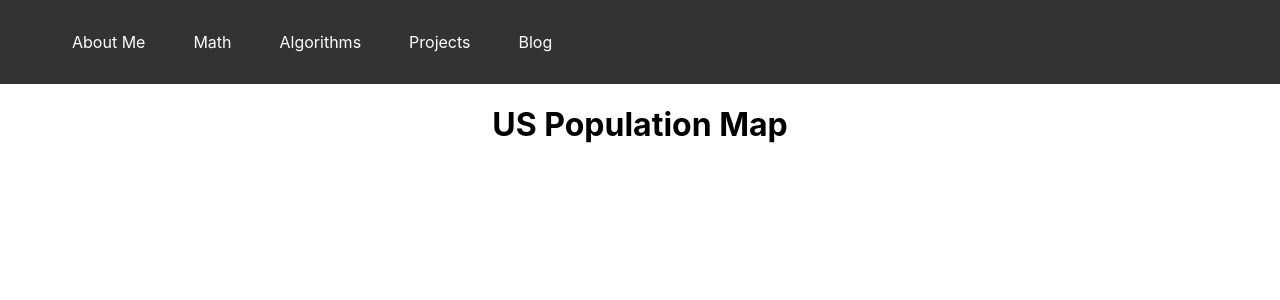
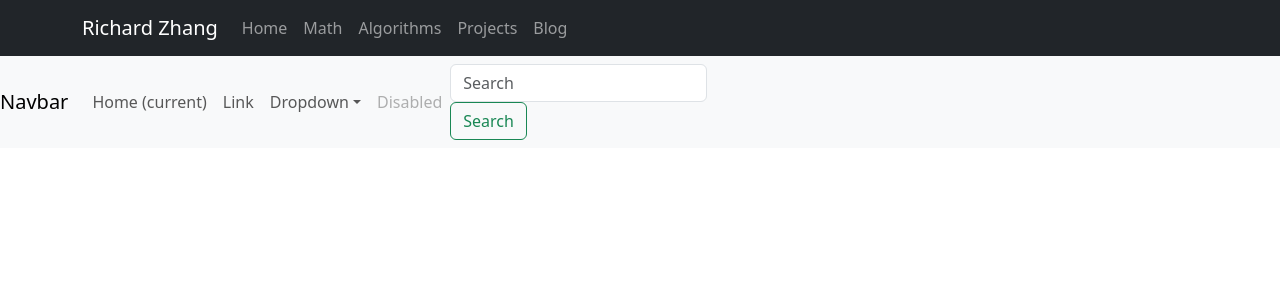
Before and after one commit to RichardZhang8020/my-simple-website, a React (Create React App) app: page /debugging in a window 1280 px wide. Shown: the top 300 px of the page. Built offline with nearby package versions, Linux system fonts and the light colour scheme.

Commit message:
add bootstrap and bootstrap navbar

```diff
--- a/src/App.js
+++ b/src/App.js
@@ -7,6 +7,7 @@
 import Blog from './pages/Blog';
 import CompoundInterest from './pages/CompoundInterest';
 import Navbar from './components/Navbar';
+import Navbar2 from './components/Navbar2';
 import Honesty from './pages/Blog/Honesty';
 import UsPopulation from './USPopulation';
 import StatePopulation from './StatePopulation';
@@ -15,7 +16,7 @@
 function App() {
   return (
     <Router basename={process.env.PUBLIC_URL}>
-      <Navbar />
+      <Navbar2 />
       <Routes>
         <Route path="/" element={<About />} />
         <Route path="/math" element={<Math />} />
--- a/src/Debugging.jsx
+++ b/src/Debugging.jsx
@@ -4,8 +4,41 @@
 
   return (
     <div>
-      <h1>US Population Map</h1>
-      <svg width="900" height="600" />
+        <nav class="navbar navbar-expand-lg navbar-light bg-light">
+            <a class="navbar-brand" href="#">Navbar</a>
+            <button class="navbar-toggler" type="button" data-toggle="collapse" data-target="#navbarSupportedContent" aria-controls="navbarSupportedContent" aria-expanded="false" aria-label="Toggle navigation">
+                <span class="navbar-toggler-icon"></span>
+            </button>
+
+            <div class="collapse navbar-collapse" id="navbarSupportedContent">
+                <ul class="navbar-nav mr-auto">
+                <li class="nav-item active">
+                    <a class="nav-link" href="#">Home <span class="sr-only">(current)</span></a>
+                </li>
+                <li class="nav-item">
+                    <a class="nav-link" href="#">Link</a>
+                </li>
+                <li class="nav-item dropdown">
+                    <a class="nav-link dropdown-toggle" href="#" id="navbarDropdown" role="button" data-toggle="dropdown" aria-haspopup="true" aria-expanded="false">
+                    Dropdown
+                    </a>
+                    <div class="dropdown-menu" aria-labelledby="navbarDropdown">
+                    <a class="dropdown-item" href="#">Action</a>
+                    <a class="dropdown-item" href="#">Another action</a>
+                    <div class="dropdown-divider"></div>
+                    <a class="dropdown-item" href="#">Something else here</a>
+                    </div>
+                </li>
+                <li class="nav-item">
+                    <a class="nav-link disabled" href="#">Disabled</a>
+                </li>
+                </ul>
+                <form class="form-inline my-2 my-lg-0">
+                <input class="form-control mr-sm-2" type="search" placeholder="Search" aria-label="Search"/>
+                <button class="btn btn-outline-success my-2 my-sm-0" type="submit">Search</button>
+                </form>
+            </div>
+        </nav>
     </div>
   );
 }
--- /dev/null
+++ b/src/components/Navbar2.jsx
@@ -0,0 +1,26 @@
+import Container from 'react-bootstrap/Container';
+import Nav from 'react-bootstrap/Nav';
+import Navbar from 'react-bootstrap/Navbar';
+import { Link } from 'react-router-dom';
+
+function Navbar2() {
+  return (
+    <Navbar expand="lg" bg="dark" data-bs-theme="dark">
+      <Container>
+        <Navbar.Brand as={Link} to="/">Richard Zhang</Navbar.Brand>
+        <Navbar.Toggle aria-controls="basic-navbar-nav" />
+        <Navbar.Collapse id="basic-navbar-nav">
+          <Nav className="me-auto">
+            <Nav.Link as={Link} to="/">Home</Nav.Link>
+            <Nav.Link as={Link} to="/math">Math</Nav.Link>
+            <Nav.Link as={Link} to="/algorithms">Algorithms</Nav.Link>
+            <Nav.Link as={Link} to="/projects">Projects</Nav.Link>
+            <Nav.Link as={Link} to="/blog">Blog</Nav.Link>
+          </Nav>
+        </Navbar.Collapse>
+      </Container>
+    </Navbar>
+  );
+}
+
+export default Navbar2;
--- a/src/index.js
+++ b/src/index.js
@@ -3,6 +3,7 @@
 import './css/index.css';
 import App from './App';
 import reportWebVitals from './reportWebVitals';
+import 'bootstrap/dist/css/bootstrap.min.css';
 
 const root = ReactDOM.createRoot(document.getElementById('root'));
 root.render(
```
